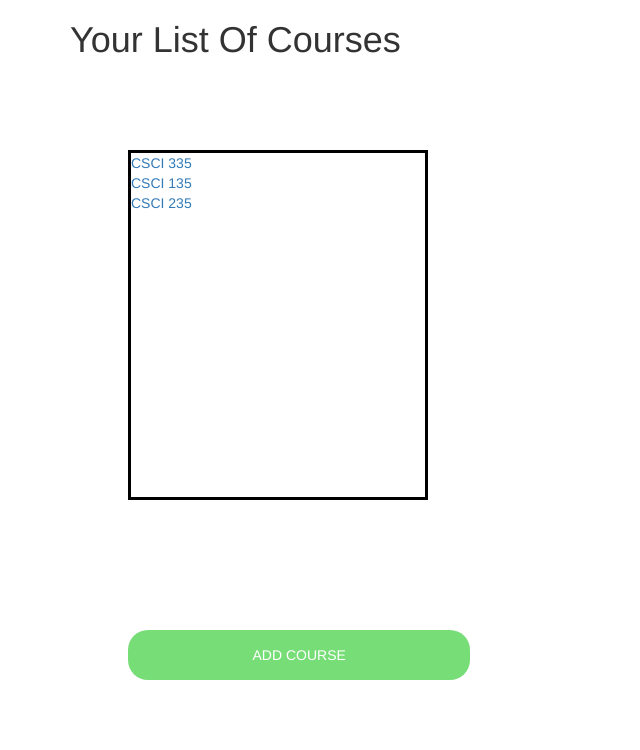
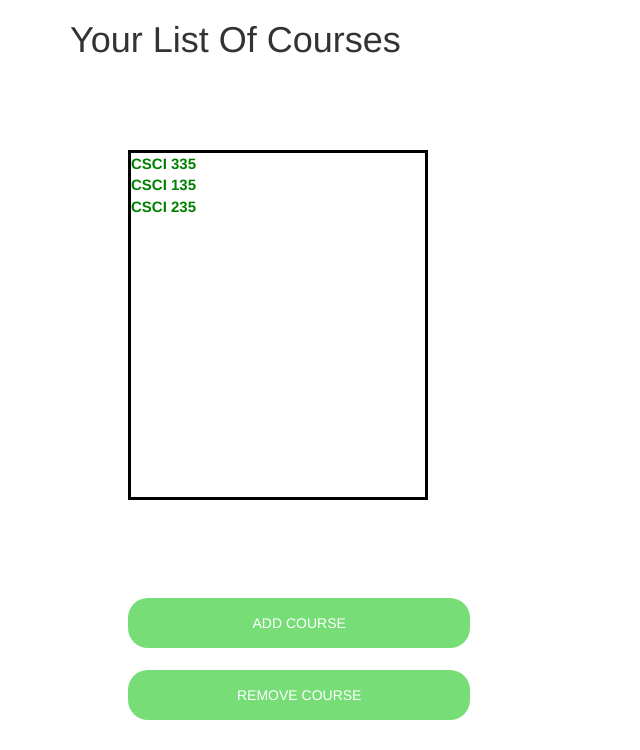
Before and after one commit to Rnoor15/CourseHub, a Flask app: template templates/userspage.html in a window 1280 px wide. Shown: the part 50-800 px from the top of the page, without its empty margins (0-640 px from the left). Run offline with Flask 2, Linux system fonts and the light colour scheme; the template is opened without the code that fills it: values that come from a table or form of the project are taken from there, others are empty; data comes from the database, SQL or seed files in the repository; both versions use the stored data as it was after the commit; some libraries are stand-ins or nearby versions.

Commit message:
Added Remove Course
Fixed user's page, added remove course.

!!Still needs to be modified, will be done soon!!

```diff
--- a/coursehubapp.py
+++ b/coursehubapp.py
@@ -17,7 +17,7 @@ app.config['SECRET_KEY'] = 'Thisissupposedtobesecret!'
 app.config['SQLALCHEMY_TRACK_MODIFICATIONS'] = False
 
 
-app.config['SQLALCHEMY_DATABASE_URI'] = 'sqlite:////Users/Richard/Desktop/CourseHub/courseHub.db'
+app.config['SQLALCHEMY_DATABASE_URI'] = 'sqlite:////Users/davidliao/Documents/GitHub/CourseHub/courseHub.db'
 
 bootstrap = Bootstrap(app)
 db = SQLAlchemy(app)
@@ -198,6 +198,17 @@ def coursesearch():
 
     return render_template('coursesearch.html', form=form)
 
+@app.route('/removecourse', methods=['GET', 'POST'])
+@login_required
+def removecourse():
+
+    form = CourseSearchForm()
+
+    if form.validate_on_submit():
+        return redirect(url_for('removecourse'))
+
+    return render_template('removecourse.html', form=form)
+
 
 @app.route('/detail/<post_id>', methods=['GET', 'POST'])
 def detail(post_id):
--- a/static/userspage.css
+++ b/static/userspage.css
@@ -36,7 +36,11 @@ div.courseSB {
   border-color: black;
 }
 
-input[type="submit"] {
+a[name="usercourse"]:hover {
+    background: #CDFEAA;
+}
+
+input[name="add"] {
   -webkit-appearance: none;
   text-transform: uppercase;
   outline: 0;
@@ -49,11 +53,34 @@ input[type="submit"] {
   cursor: pointer;
   border-radius: 20px;
   position:absolute;
-  top: 85%;
+  top: 81%;
   left: 10%;
 }
 
-input[type="submit"]:hover {
+input[name="add"]:hover {
     background: #ffd1dc;
     color: #000;
   }
+
+
+input[name="remove"] {
+  -webkit-appearance: none;
+  text-transform: uppercase;
+  outline: 0;
+  background: #77dd77;
+  width: 26.75%;
+  border: 0;
+  padding: 15px;
+  color: #FFFFFF;
+  font-size: 14px;
+  cursor: pointer;
+  border-radius: 20px;
+  position:absolute;
+  top: 90%;
+  left: 10%;
+}
+
+input[name="remove"]:hover {
+    background: #ffd1dc;
+    color: #000;
+  }
--- a/templates/coursesearch.html
+++ b/templates/removecourse.html
@@ -41,7 +41,7 @@ Dashboard
 		<script src="https://ajax.googleapis.com/ajax/libs/jquery/1.11.1/jquery.min.js"></script>
 		<div class = "User-courses">
 		<div class = "form">
-				<a type="Subject"><u><b>Subject</b></u></a>
+				<a type="Subject"><u><b>Select Course To Remove</b></u></a>
 				<br>
 				<br>
 				    <form action="{{ url_for('coursesearch') }}" method="POST">
@@ -53,7 +53,7 @@ Dashboard
             				<li style="color:red;">{{ error }}</li>
             				{% endfor %}
         				</ul>
-                <input type="submit" value="Add Course"></input>
+                <input type="submit" value="Remove Course"></input>
    					</form>
 		</div>
 		</div>
--- a/templates/userspage.html
+++ b/templates/userspage.html
@@ -44,11 +44,14 @@ User's Page
 
       <div class = "courseSB">
          {% for courses in course %}
-              <a href="{{ url_for('course', course_id=courses.id)}}">{{ courses.course_name }}</a><br>
+              <a name="usercourse" style="color:green; font-weight:bold; font-size:15px;" href="{{ url_for('course', course_id=courses.id)}}">{{ courses.course_name }}</a><br>
             {% endfor %}
       </div>
-        <a href="{{ url_for('coursesearch') }}">
-          <input type="submit" value="Add Course"></input>
+        <a  href="{{ url_for('coursesearch') }}">
+          <input name="add" type="submit" value="Add Course"></input>
+        </a>
+        <a  href="{{ url_for('removecourse') }}">
+          <input name="remove" type="submit" value="Remove Course"></input>
         </a>
       </div>
     </div>
```
Also changed, not shown: courseHub.db, 4 other files.
